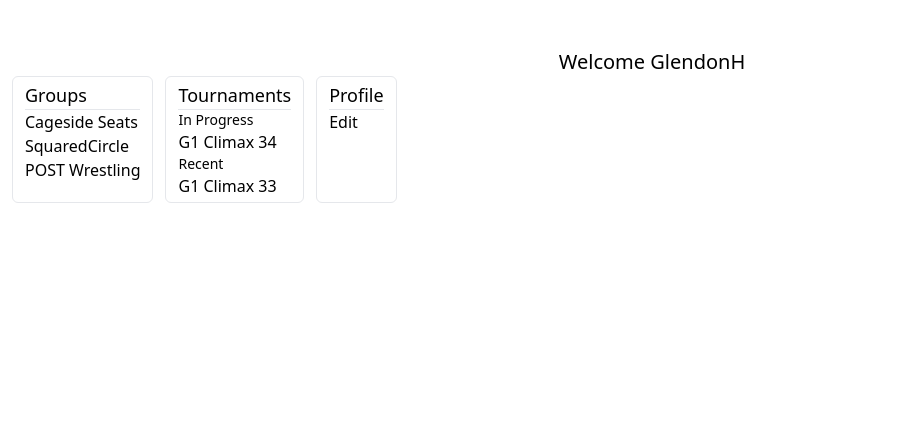
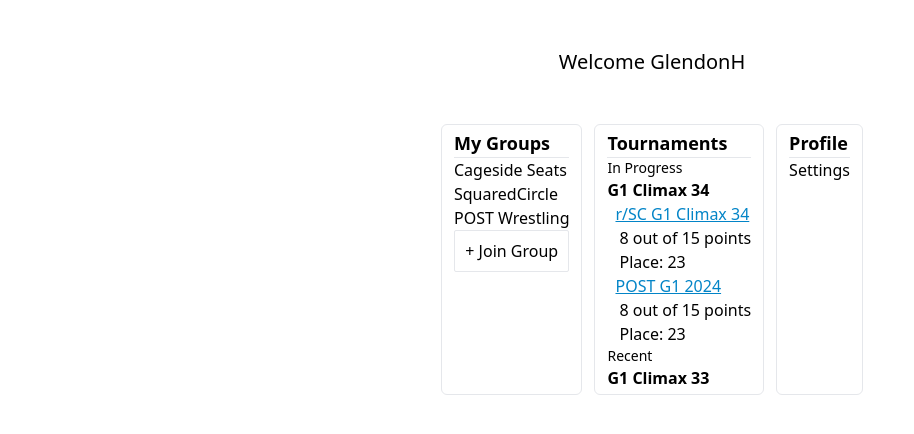
Before and after one commit to Glendonh/tournament-picker, a Next.js app: page /user in a window 1280 px wide. Shown: the top 434 px of the page, without its empty margins (0-914 px from the left). Built offline with nearby package versions, Linux system fonts and the light colour scheme.

Commit message:
improve stub user landing

```diff
--- a/pages/user/index.tsx
+++ b/pages/user/index.tsx
@@ -1,32 +1,83 @@
+import Head from 'next/head'
 const user = {
   name: 'GlendonH',
   groups: [{ name: 'Cageside Seats' }, { name: 'SquaredCircle' }, { name: 'POST Wrestling' }],
+  brackets: [
+    {
+      tournament: 'G1 Climax 34',
+      name: 'r/SC G1 Climax 34',
+      score: 8,
+      possible: 15,
+      group: 'Squared Circle',
+      standing: '23',
+    },
+    {
+      tournament: 'G1 Climax 34',
+      name: 'POST G1 2024',
+      score: 8,
+      possible: 15,
+      group: 'POST Wrestling',
+      standing: '23',
+    },
+  ],
 }
 
+const tournaments = [
+  { name: 'G1 Climax 34', inProgress: true, complete: false },
+  { name: 'G1 Climax 33', inProgress: false, complete: true },
+]
+
 const UserPage = () => {
+  const tournamentsInProgress = tournaments.filter((t) => t.inProgress)
+  const recentTournaments = tournaments.filter((t) => t.complete)
   return (
     <div className="container mx-3">
+      <Head>
+        <title>Tournament Thing</title>
+        <link rel="icon" href="/favicon.ico" />
+      </Head>
       <h1 className="text-xl text-center mt-12">{`Welcome ${user.name}`}</h1>
-      <div className="flex flex-row space-x-3">
+      <div className="flex flex-row space-x-3 justify-center mt-12">
         <div className="border rounded-md px-3 py-1">
-          <p className="text-lg">Groups</p>
+          <p className="text-lg font-bold">My Groups</p>
           <hr />
           {user.groups.map((group) => (
             <p key={group.name}>{group.name}</p>
           ))}
+          <button className="p-2 border rounded-sm w-full">+ Join Group</button>
         </div>
         <div className="border rounded-md px-3 py-1">
-          <p className="text-lg">Tournaments</p>
+          <p className="text-lg font-bold">Tournaments</p>
           <hr />
           <p className="text-sm">In Progress</p>
-          <p>G1 Climax 34</p>
+          {tournamentsInProgress.map((t) => {
+            const relevantBrackets = user.brackets.filter((bracket) => bracket.tournament === t.name)
+            return (
+              <div key={t.name}>
+                <p className="font-semibold">{t.name}</p>
+                {relevantBrackets.map((bracket) => (
+                  <div className="pl-2" key={bracket.name}>
+                    <p className="font-medium text-sky-600 underline">{bracket.name}</p>
+                    <div className="pl-1">
+                      <p>{`${bracket.score} out of ${bracket.possible} points`}</p>
+                      <p>{`Place: ${bracket.standing}`}</p>
+                    </div>
+                  </div>
+                ))}
+              </div>
+            )
+          })}
           <p className="text-sm">Recent</p>
-          <p>G1 Climax 33</p>
+          {recentTournaments.map((t) => (
+            <p key={t.name} className="font-semibold">
+              {t.name}
+            </p>
+          ))}
         </div>
         <div className="border rounded-md px-3 py-1">
-          <p className="text-lg">Profile</p>
+          <p className="text-lg font-bold">Profile</p>
           <hr />
-          <p>Edit</p>
+          <p>Settings</p>
         </div>
       </div>
     </div>
```
